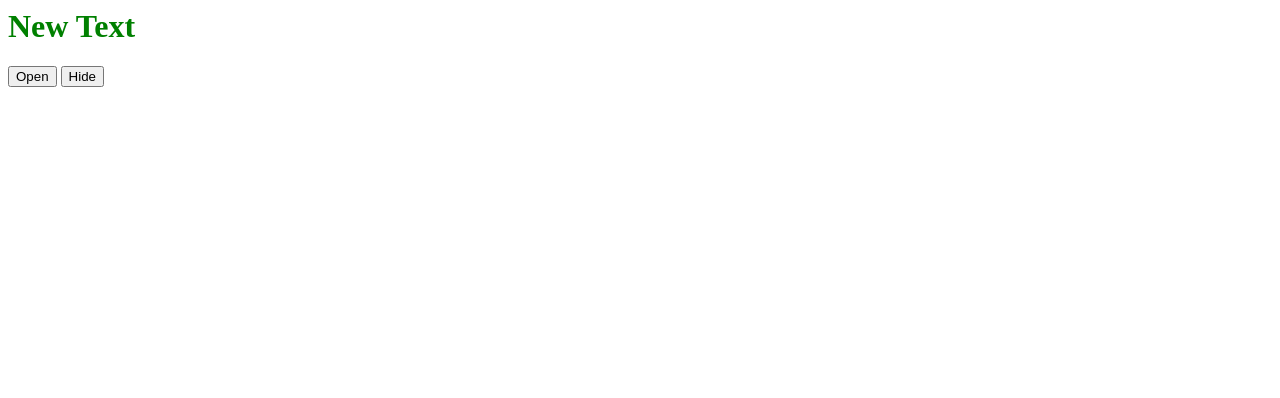
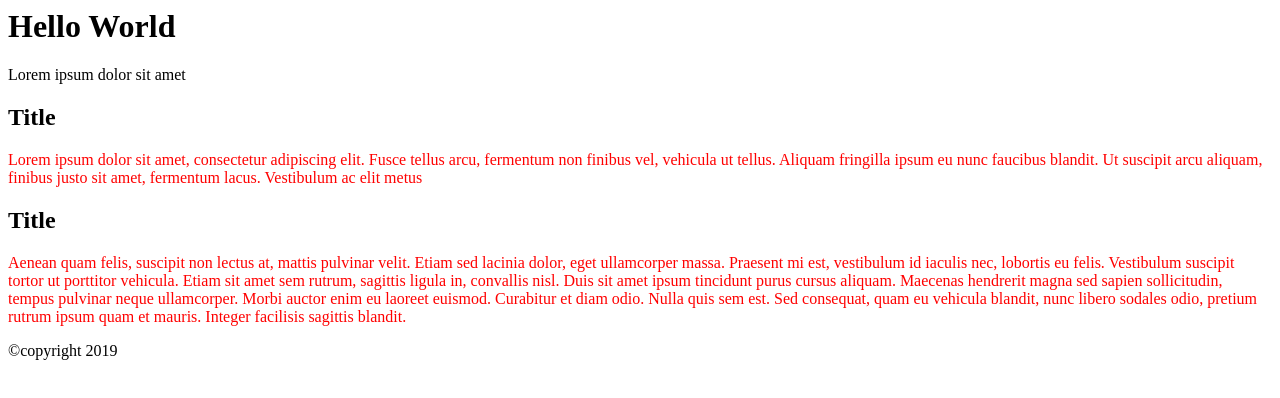
Before and after one commit to kipod/learn-jQuery, a website: page index.html in a window 1280 px wide. Drawn offline with nearby package versions, Linux system fonts and the light colour scheme.

Commit message:
jQuery #2

```diff
--- a/index.html
+++ b/index.html
@@ -6,13 +6,33 @@
         <meta name="viewport" content="width=device-width, initial-scale=1">
     </head>
     <body>
-        <h1>Hello world!</h1>
-        <button id="btn_start">Open</button>
-        <button id="btn_reset">Hide</button>
+        <header>
+            <h1>Hello World</h1>
+            <p>Lorem ipsum dolor sit amet</p>
+        </header>
+        <div id="content" class="wrapper box">
+            <article>
+                <h2>Title</h2>
+                <p> Lorem ipsum dolor sit amet, consectetur adipiscing elit.
+                    Fusce tellus arcu, fermentum non finibus vel, vehicula ut tellus.
+                    Aliquam fringilla ipsum eu nunc faucibus blandit.
+                    Ut suscipit arcu aliquam, finibus justo sit amet, fermentum lacus. Vestibulum ac elit metus
+                </p>
+            </article>
+            <article>
+                    <h2>Title</h2>
+                    <p> Aenean quam felis, suscipit non lectus at, mattis pulvinar velit.
+                        Etiam sed lacinia dolor, eget ullamcorper massa. Praesent mi est, vestibulum id iaculis nec, lobortis eu felis.
+                        Vestibulum suscipit tortor ut porttitor vehicula. Etiam sit amet sem rutrum, sagittis ligula in, convallis nisl.
+                        Duis sit amet ipsum tincidunt purus cursus aliquam. Maecenas hendrerit magna sed sapien sollicitudin, tempus pulvinar neque ullamcorper.
+                        Morbi auctor enim eu laoreet euismod. Curabitur et diam odio.
+                        Nulla quis sem est. Sed consequat, quam eu vehicula blandit, nunc libero sodales odio, pretium rutrum ipsum quam et mauris.
+                        Integer facilisis sagittis blandit.
+                    </p>
+                </article>
+        </div>
+        <footer>&copy;copyright 2019</footer>
 
-        <div>
-            <div id="message"></div>
-        </div>
 
         <script src="node_modules/jquery/dist/jquery.min.js"></script>
         <script src="script.js"></script>
--- a/script.js
+++ b/script.js
@@ -1,22 +1,10 @@
-// $(document).ready(function(){
-//     $("h1").css("color", "green");
-// });
-
-$(function(){
-    $("h1").css("color", "green");
-    $("h1").html("New Text");
-});
-
-$('#btn_start').click(function(){
-    $('#message')
-        .html('Message')
-        .css("background-color", 'green')
-        .parent()
-        .css('background-color', 'fff4dd')
-        .width(150)
-        .height(80);
-});
-
-$('#btn_reset').click(function(){
-    location.reload();
-});
+// $("#content").css("color", "red");
+// $('.wrapper').css('color', 'red');
+// $('h1, h2').css('color', 'red');
+// $('article h2').css('color', 'red');
+// $('article').find('h2').css('color', 'red');
+// $('h1 + p').css('color', 'red');
+// $('*').css('color', 'red');
+// $('article > p').css('color', 'red');
+// $('article > *').css('color', 'red');
+$('article > p').css('color', 'red');
```
Also changed, not shown: ReadMe.md.
